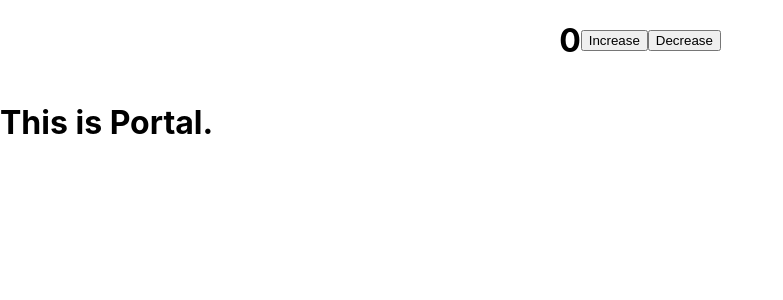
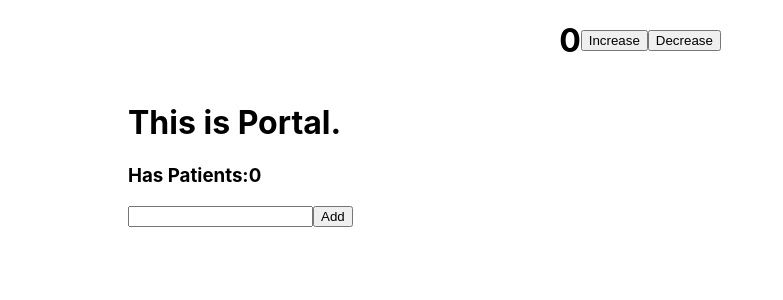
Before and after one commit to mdraselmiah95/Redux-Fundamentals, a React (Create React App) app: page / in a window 1280 px wide. Shown: the top 300 px of the page, without its empty margins (0-783 px from the left). Built offline with nearby package versions, Linux system fonts and the light colour scheme.

Commit message:
WIP on Redux Fundamental project

```diff
--- a/src/components/useReducer/Portal.js
+++ b/src/components/useReducer/Portal.js
@@ -1,9 +1,16 @@
-import React from "react";
+import React, { useReducer, useState } from "react";
+import { portalState } from "../../store/portalStore";
+import { portalReducer } from "../reducers/portalReducer";
 
 const Portal = () => {
+  const [state, dispatch] = useReducer(portalReducer, portalState);
+  const [name, setName] = useState("");
   return (
-    <div>
+    <div style={{ marginLeft: "10%" }}>
       <h1>This is Portal.</h1>
+      <h3>Has Patients:{state.patients.length}</h3>
+      <input type="text" onChange={(e) => setName(e.target.value)} />
+      <button>Add</button>
     </div>
   );
 };
```
